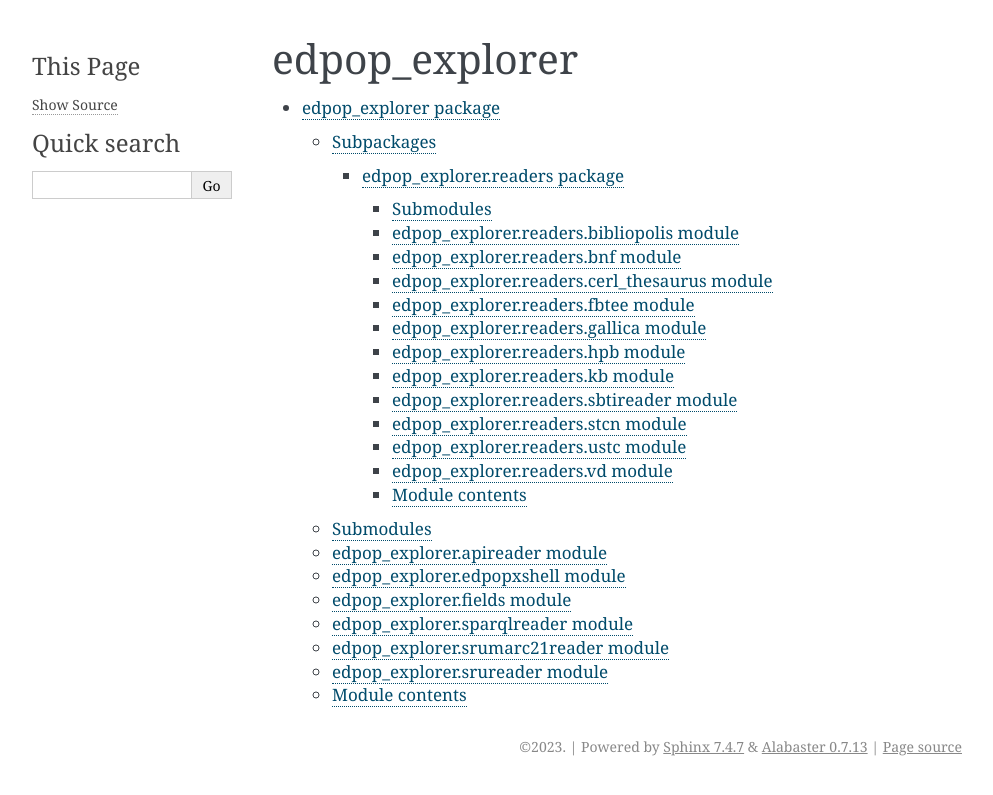
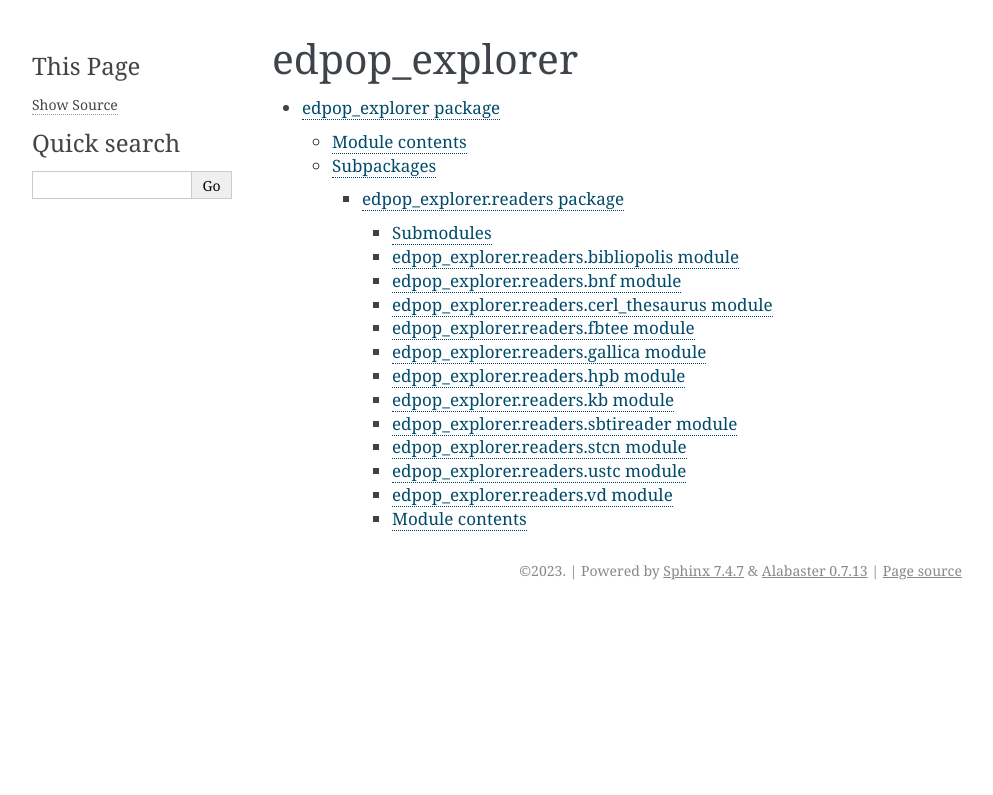
Before and after one commit to CentreForDigitalHumanities/edpop-explorer, a Sphinx documentation site: the page built from docs/modules.rst, in a window 1280 px wide. Shown: the top 795 px of the page, without its empty margins (148-1141 px from the left). Built offline with Sphinx 7.4.7, drawn with Linux system fonts in a browser that asks for light colours.

Commit message:
Remove docs listing of inner modules

```diff
--- a/docs/edpop_explorer.rst
+++ b/docs/edpop_explorer.rst
@@ -8,62 +16,3 @@
    :maxdepth: 4
 
    edpop_explorer.readers
-
-Submodules
-----------
-
-edpop\_explorer.apireader module
---------------------------------
-
-.. automodule:: edpop_explorer.apireader
-   :members:
-   :undoc-members:
-   :show-inheritance:
-
-edpop\_explorer.edpopxshell module
-----------------------------------
-
-.. automodule:: edpop_explorer.edpopxshell
-   :members:
-   :undoc-members:
-   :show-inheritance:
-
-edpop\_explorer.fields module
------------------------------
-
-.. automodule:: edpop_explorer.fields
-   :members:
-   :undoc-members:
-   :show-inheritance:
-
-edpop\_explorer.sparqlreader module
------------------------------------
-
-.. automodule:: edpop_explorer.sparqlreader
-   :members:
-   :undoc-members:
-   :show-inheritance:
-
-edpop\_explorer.srumarc21reader module
---------------------------------------
-
-.. automodule:: edpop_explorer.srumarc21reader
-   :members:
-   :undoc-members:
-   :show-inheritance:
-
-edpop\_explorer.srureader module
---------------------------------
-
-.. automodule:: edpop_explorer.srureader
-   :members:
-   :undoc-members:
-   :show-inheritance:
-
-Module contents
----------------
-
-.. automodule:: edpop_explorer
-   :members:
-   :undoc-members:
-   :show-inheritance:
```
Also changed, not shown: other parts of docs/edpop_explorer.rst (+8 -0 lines).
